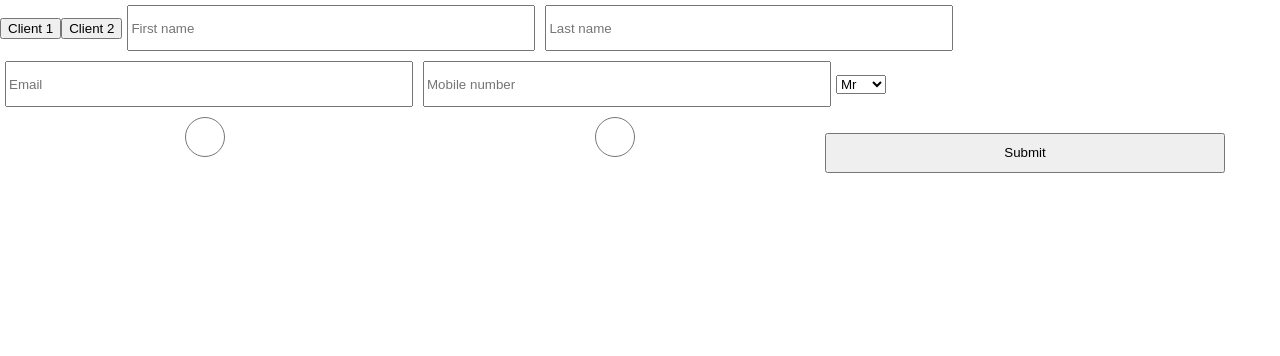
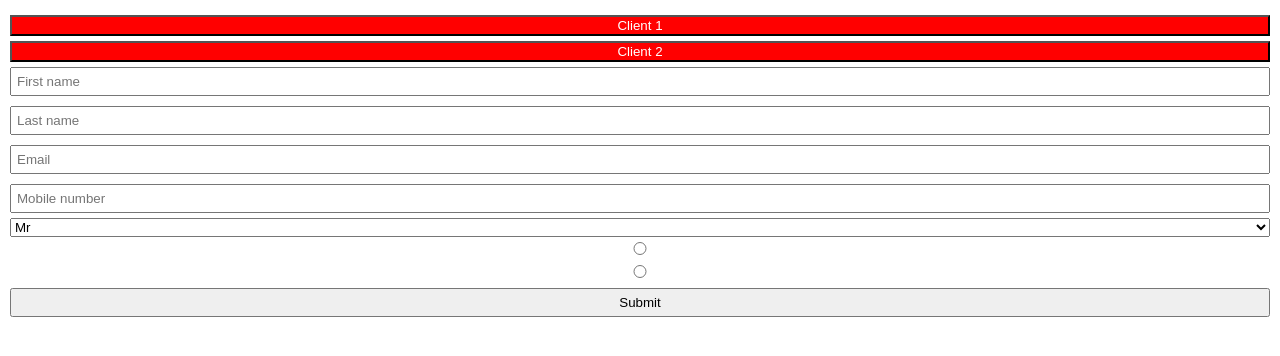
Before and after one commit to galfrevn/ContextHelper, a React (Create React App) app: page / in a window 1280 px wide. Shown: the top 356 px of the page. Built offline with nearby package versions, Linux system fonts and the light colour scheme.

Commit message:
Conditional

```diff
--- a/src/index.css
+++ b/src/index.css
@@ -12,8 +12,19 @@ code {
     monospace;
 }
 
+form {
+  display: flex;
+  flex-direction: column;
+  padding: 10px;
+}
+
+button {
+  margin-top: 5px;
+  background-color: red;
+  color: white;
+}
+
 input {
-  width: 400px;
-  height: 40px;
-  margin: 5px;
+  padding: 5px;
+  margin: 5px 0;
 }
--- a/src/pages/App.jsx
+++ b/src/pages/App.jsx
@@ -56,7 +56,7 @@ export default function App() {
 
 
   return (
-    <form onSubmit={handleSubmit(onSubmit)}>
+    <form onSubmit={handleSubmit(onSubmit)}  >
 
       <button onClick={handleClient1}>Client 1</button>
       <button onClick={handleClient2}>Client 2</button>
--- a/src/pages/Two.jsx
+++ b/src/pages/Two.jsx
@@ -32,9 +32,9 @@ export default function Two() {
 
   return (
     <form onSubmit={handleSubmit(onSubmit)}>
+      { formData.one === "Valentin" && (<p> {formData.one} </p> )  }
       <input type="text" placeholder="Seven" {...register("seven", {required: true, maxLength: 80})} />
-
-      <input type="submit" />
+      <button>Terminar</button>
     </form>
   );
 }
```
